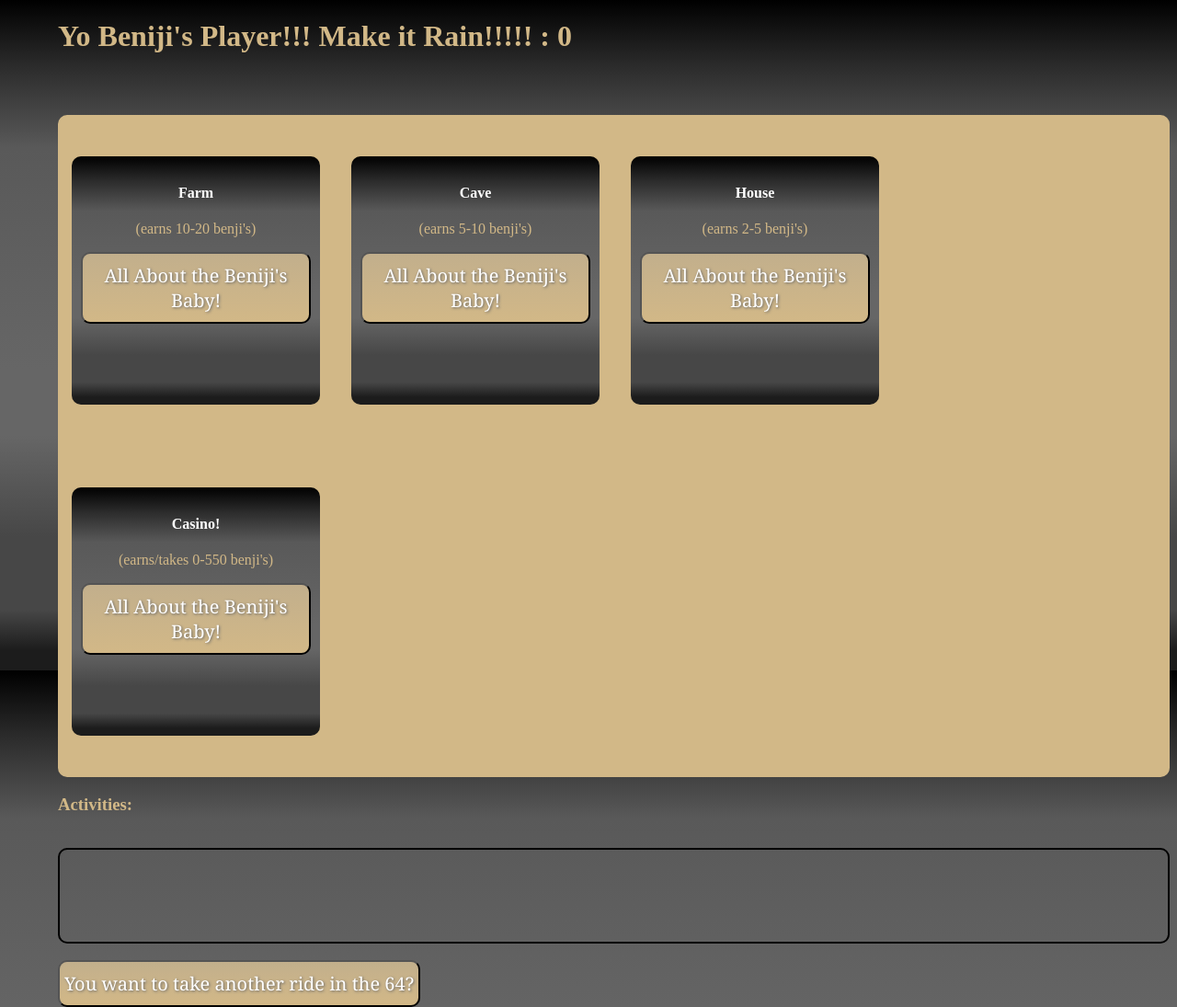
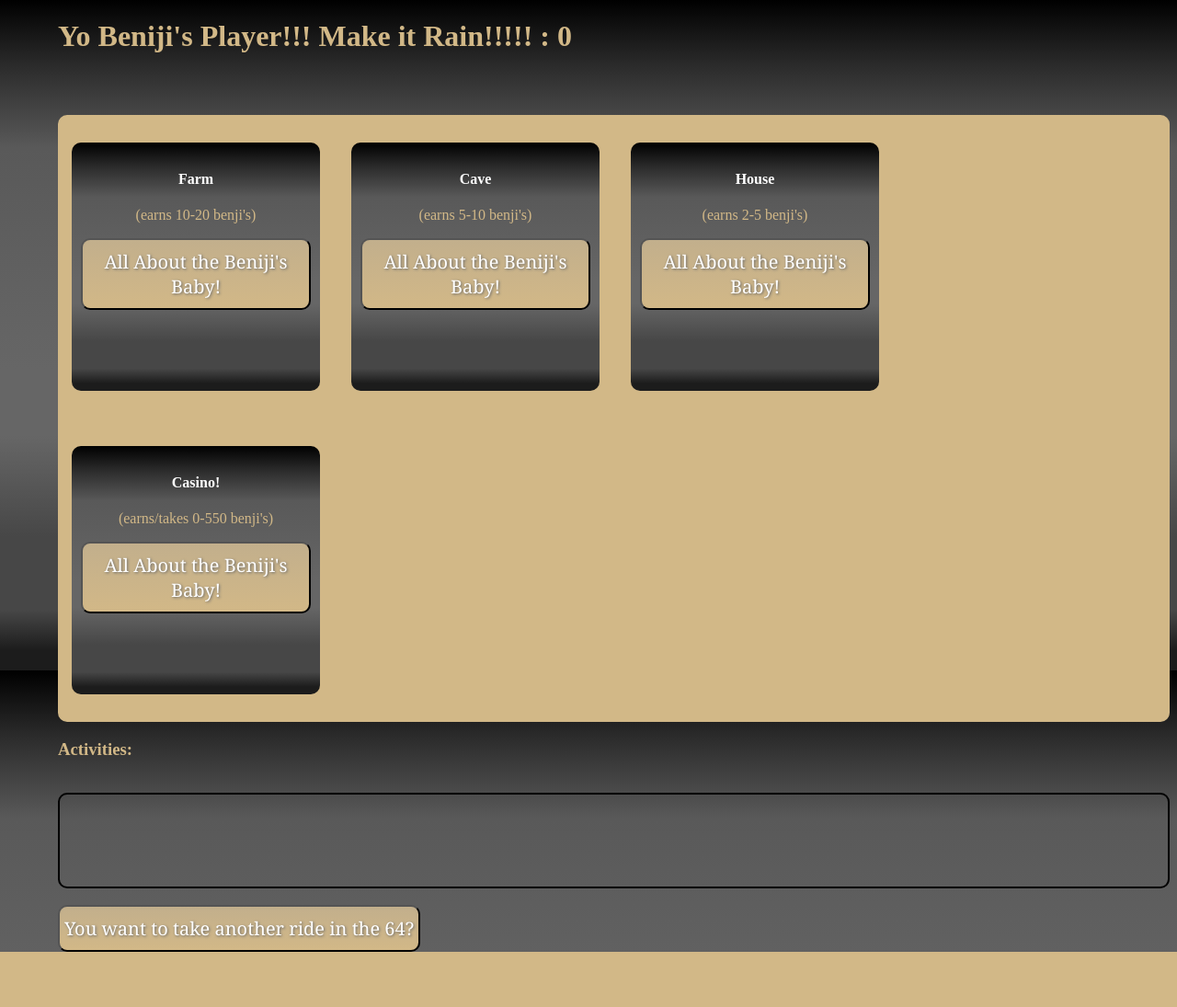
Before and after one commit to ccoolawn/nola_gold, a PHP site: page / in a window 1280 px wide. Shown: the whole page at 92% size. After the commit the page ends 1035 px from the top, so only its background shows below. Run offline with PHP 8.4, Linux system fonts and the light colour scheme.

Commit message:
cleaned up some code

```diff
--- a/index.php
+++ b/index.php
@@ -4,7 +4,6 @@
 if ( !isset($_SESSION['total_benjis'])){
     $_SESSION['total_benjis'] = 0;
 }
-
 
 // $_SESSION = array();
 ?>
--- a/style.css
+++ b/style.css
@@ -33,7 +33,7 @@ body{
         color: white;
         border-radius: 10px;
         display: inline-block;
-        margin: 45px 15px;
+        margin: 30px 15px;
 		padding: 10px;
         text-align: center;
     }
```
Also changed, not shown: process.php (+5 -5 lines).
